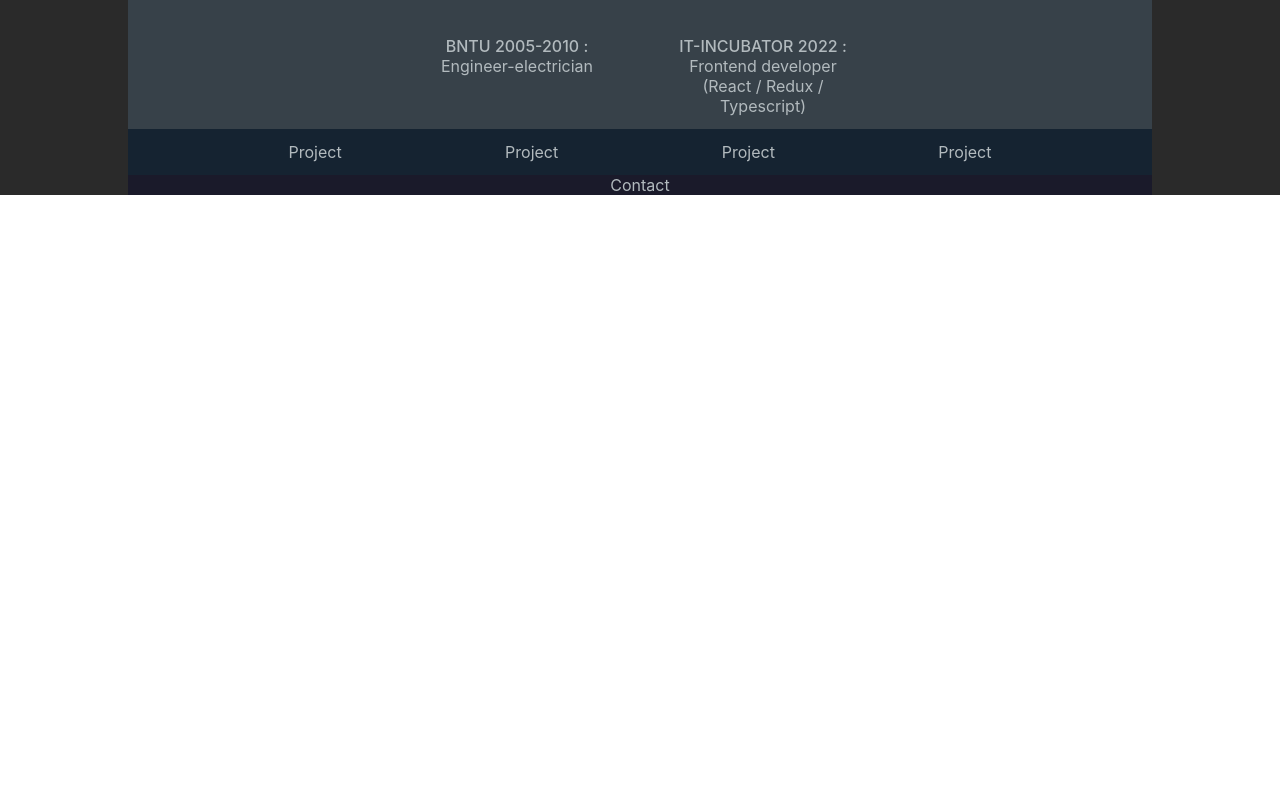
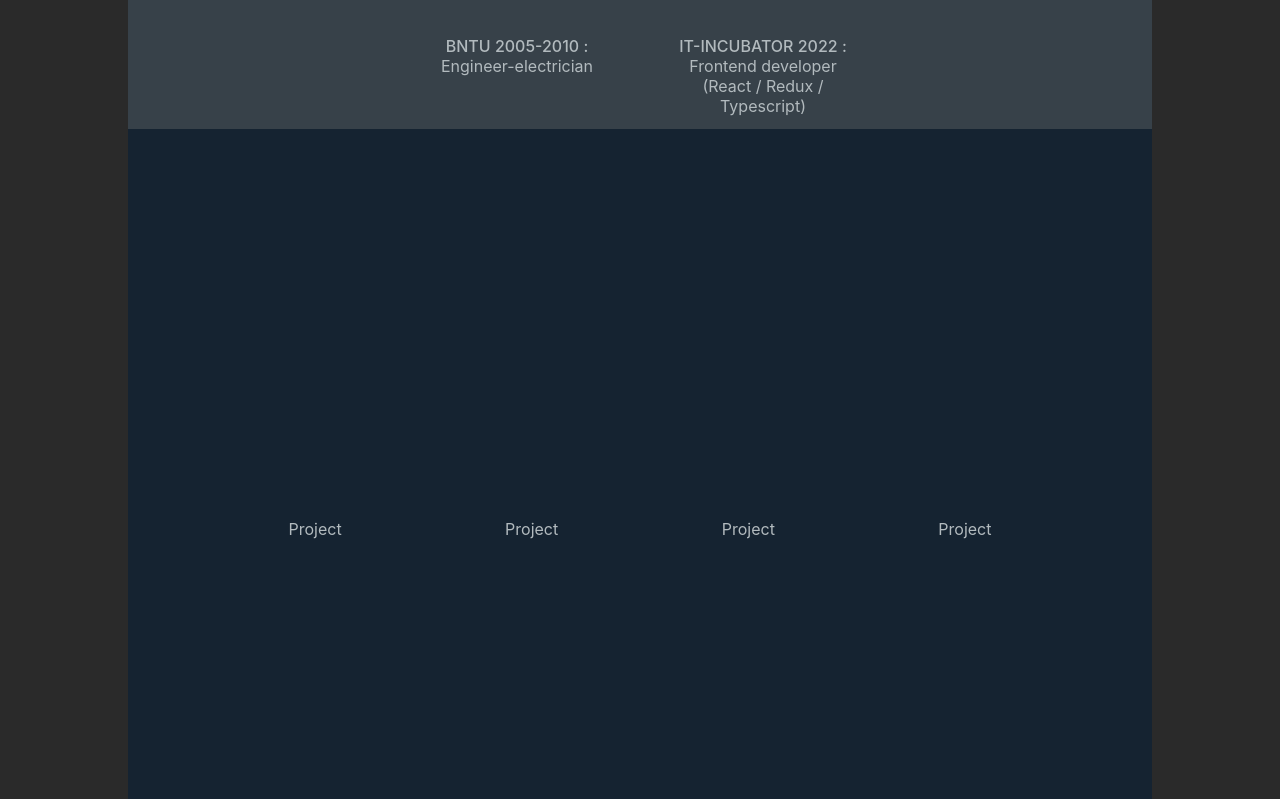
Before and after one commit to Dallmad/portfolio, a React (Create React App) app: page / in a window 1280 px wide. Shown: the part 1601-2400 px from the top of the page. Before the commit the page ends 1796 px from the top, so only its background shows below. Built offline with nearby package versions, Linux system fonts and the light colour scheme.

Commit message:
add anchor for page

```diff
--- a/src/App.js
+++ b/src/App.js
@@ -6,6 +6,7 @@ import {Educations} from "./educations/Educations";
 import {Projects} from "./projects/Projects";
 import {Contacts} from "./contacts/Contacts";
 import {Main} from "./main/Main";
+
 
 
 function App() {
@@ -17,7 +18,7 @@ function App() {
             </div>
             <div className='container'>
                 <Profile/>
-                <Skills/>
+                <Skills id={'skills'}/>
                 <Educations/>
                 <Projects/>
                 <Contacts/>
--- a/src/contacts/Contacts.js
+++ b/src/contacts/Contacts.js
@@ -2,7 +2,7 @@ import s from './Contacts.module.css';
 
 export const Contacts = () => {
     return (
-        <div className={s.contacts}>
+        <div id='contacts' className={s.contacts}>
             Contact
         </div>
     );
--- a/src/contacts/Contacts.module.css
+++ b/src/contacts/Contacts.module.css
@@ -1,6 +1,8 @@
 .contacts {
     display: flex;
     justify-content: center;
+    align-items: center;
     background-color: #1a1a2a;
     color: #b2babe;
+    height: 100vh;
 }
--- a/src/main/Main.js
+++ b/src/main/Main.js
@@ -2,9 +2,10 @@ import s from './Main.module.css';
 
 export const Main = () => {
     return (
-        <div className={s.main}>
+        <div id='main' className={s.main}>
             <div className={s.containerForTitle}>
                 <span className={s.span}>Welcome</span>
+                {/*<div className={s.divForWelcome}>helllooooo</div>*/}
                 <h1 className={s.title}>I'm Dzmitry Yakubyshyn</h1>
             </div>
             <div>
--- a/src/main/Main.module.css
+++ b/src/main/Main.module.css
@@ -14,16 +14,23 @@
 }
 
 .span {
+    margin: 10px;
     font-size: 20px;
     text-decoration: underline #9f0d0d;
 }
-
+/*.divForWelcome {
+margin-left: 20px;
+    margin-top: -10px;
+    text-decoration: overline #9f0d0d;
+color: rgba(0, 0, 0, 0);
+}*/
 .title {
+    margin: 10px 30px;
     font-weight: 900;
 }
 
 .img {
     width: 300px;
-    margin: 10px;
+    margin: 20px;
     background-color: rgba(255, 255, 255, 0.31);
 }
--- a/src/nav/Nav.js
+++ b/src/nav/Nav.js
@@ -1,13 +1,16 @@
 import s from './Nav.module.css';
 
+
 export const Nav = () => {
+
     return (
         <div className={s.nav}>
-            <a href=''>Home</a>
-            <a href=''>About</a>
-            <a href=''>Skills</a>
-            <a href=''>Projects</a>
-            <a href=''>Contact</a>
+
+            <a href={'#main'}>Home</a>
+            <a href={'#profile'}>About</a>
+            <a href={'#skills'}>Skills</a>
+            <a href={'#projects'}>Projects</a>
+            <a href={'#contacts'}>Contact</a>
             <a href=''>GitHub</a>
         </div>
     )
--- a/src/profile/Profile.js
+++ b/src/profile/Profile.js
@@ -2,7 +2,7 @@ import s from './Profile.module.css';
 
 export const Profile = () => {
     return (
-        <div className={s.profile}>
+        <div id='profile' className={s.profile}>
             <h2 className={s.title}>ABOUT ME</h2>
             <p className={s.text}>Lorem ipsum dolor sit amet, consectetur adipisicing elit. Consequuntur deleniti dolorum est eveniet illum necessitatibus perferendis quod sequi unde ut! Aperiam at atque blanditiis distinctio dolor doloribus error impedit iure, laborum, natus nemo perspiciatis placeat quasi quibusdam quos recusandae saepe totam ullam unde ut. Accusantium, ad assumenda consequatur distinctio eaque earum enim, illo ipsum laboriosam magnam maiores, maxime molestiae molestias necessitatibus nemo neque odio praesentium provident qui sint tempore tenetur vitae! Cumque, dignissimos dolores ducimus earum excepturi ipsum nam pariatur ratione recusandae vero! Cumque error exercitationem, fuga itaque minima natus quaerat quisquam repellendus suscipit voluptatibus? Autem nobis soluta tenetur ullam.
         </p>
--- a/src/projects/Projects.js
+++ b/src/projects/Projects.js
@@ -3,7 +3,7 @@ import {Project} from "./project/Project";
 
 export const Projects = () => {
     return (
-        <div className={s.projects}>
+        <div id='projects' className={s.projects}>
             <Project/>
             <Project/>
             <Project/>
--- a/src/projects/Projects.module.css
+++ b/src/projects/Projects.module.css
@@ -4,4 +4,6 @@
     justify-content: space-evenly;
     background-color: #152331;
     flex-wrap: wrap;
+    align-items: center;
+    height: 100vh;
 }
--- a/src/skills/Skills.js
+++ b/src/skills/Skills.js
@@ -16,11 +16,13 @@ export const Skills = () => {
     ]
 
     return (
-        <div className={s.skills}>
+
+        <div id='skills' className={s.skills}>
             <h2 className={s.title}>SKILLS</h2>
             <div className={s.skillsContainer}>
                 {skills.map( s => <Skill key={s.id} title={s.title} img={s.img}/>)}
             </div>
         </div>
+
     );
 }
```
